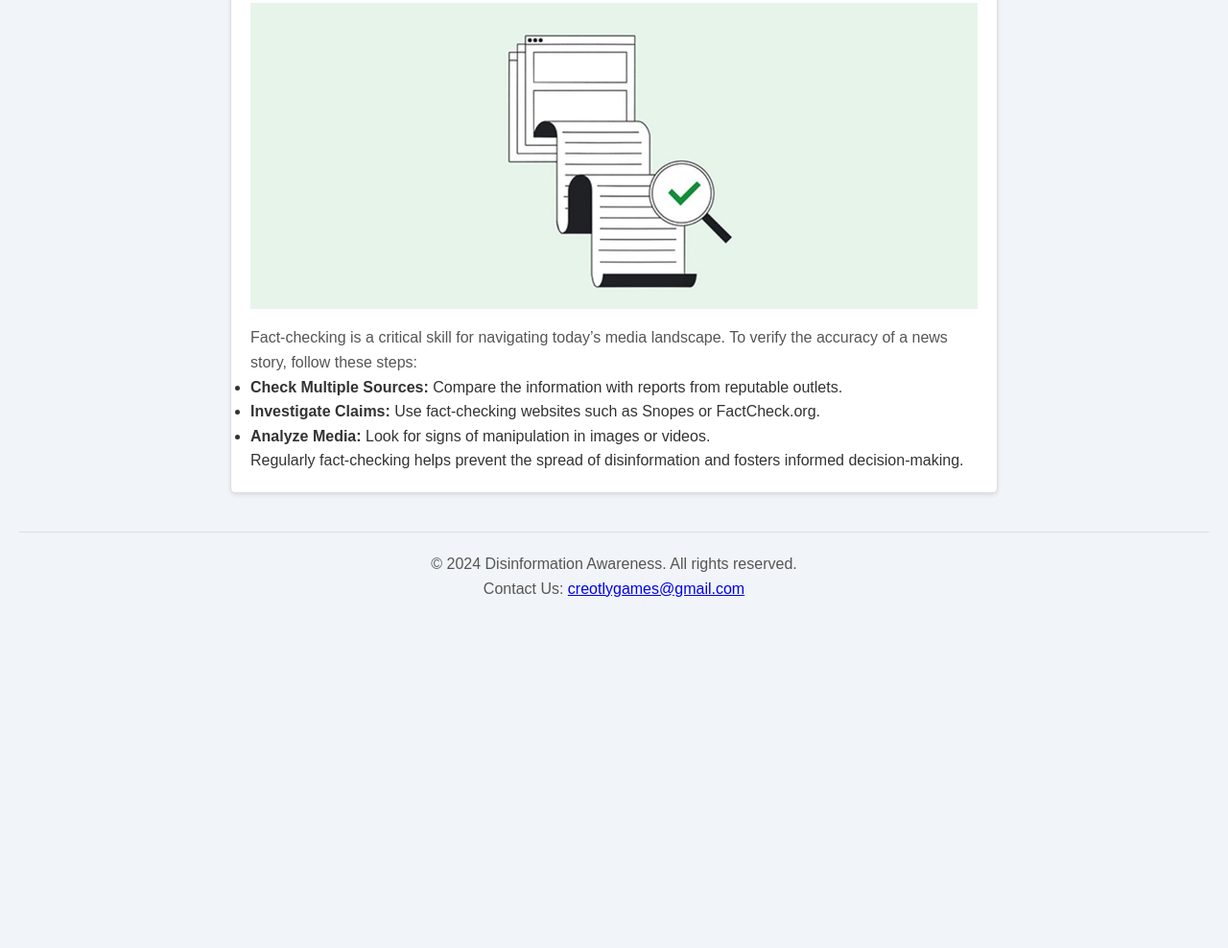
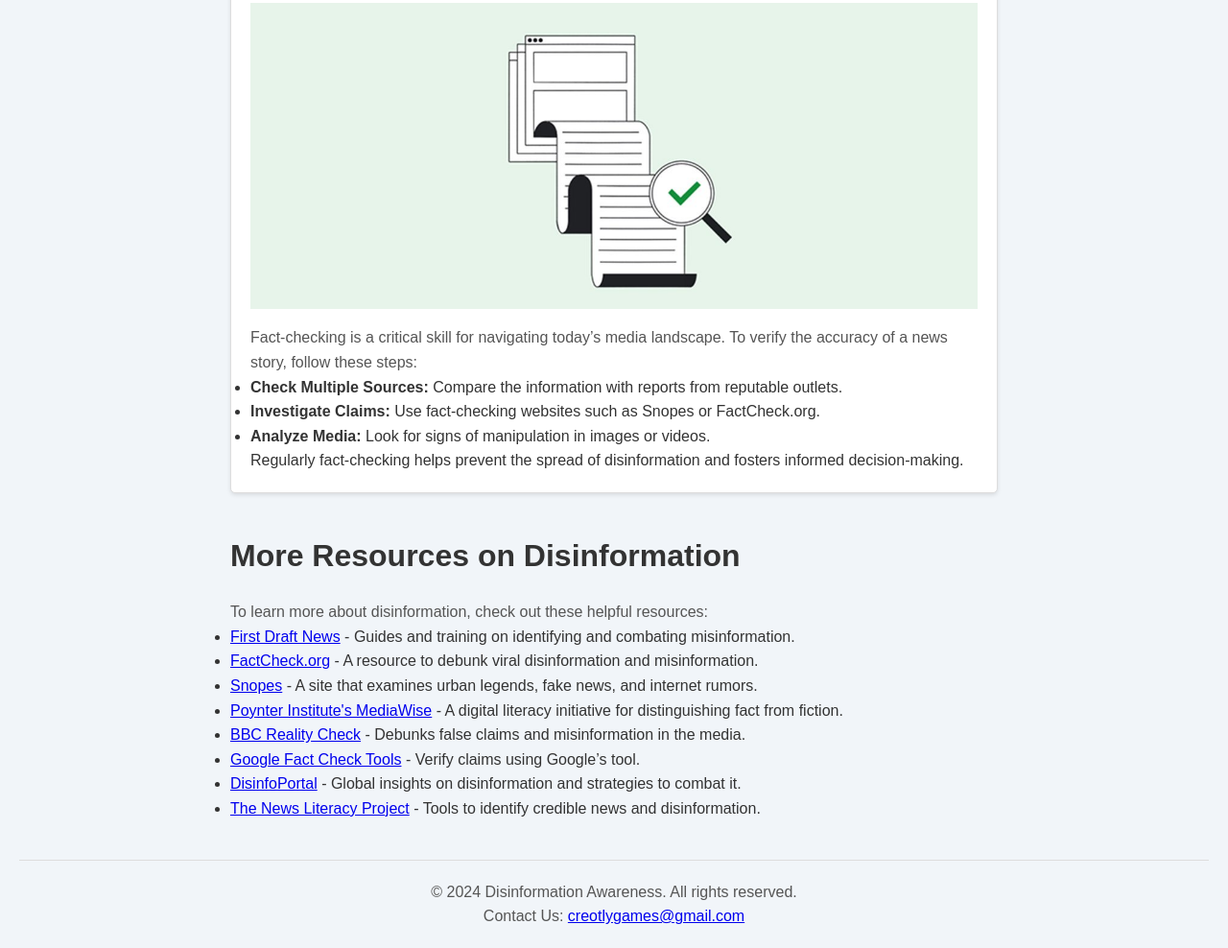
Before and after one commit to Creotly/agentINFO, a plain HTML site: page Web-AgentINFO/index.html in a window 1280 px wide. Shown: the part 3055-4043 px from the top of the page at 96% size. Before the commit the page ends 3701 px from the top, so only its background shows below. Drawn offline with Linux system fonts and the light colour scheme.

Commit message:
Add files via upload

```diff
--- a/Web-AgentINFO/index.html
+++ b/Web-AgentINFO/index.html
@@ -77,6 +77,20 @@
         Regularly fact-checking helps prevent the spread of disinformation and fosters informed decision-making.</p>
       </article>
     </section>
+    <section id="resources" class="resources">
+      <h2>More Resources on Disinformation</h2>
+      <p>To learn more about disinformation, check out these helpful resources:</p>
+      <ul>
+        <li><a href="https://firstdraftnews.org" target="_blank">First Draft News</a> - Guides and training on identifying and combating misinformation.</li>
+        <li><a href="https://www.factcheck.org" target="_blank">FactCheck.org</a> - A resource to debunk viral disinformation and misinformation.</li>
+        <li><a href="https://www.snopes.com" target="_blank">Snopes</a> - A site that examines urban legends, fake news, and internet rumors.</li>
+        <li><a href="https://www.poynter.org/mediawise/" target="_blank">Poynter Institute's MediaWise</a> - A digital literacy initiative for distinguishing fact from fiction.</li>
+        <li><a href="https://www.bbc.com/news/reality_check" target="_blank">BBC Reality Check</a> - Debunks false claims and misinformation in the media.</li>
+        <li><a href="https://toolbox.google.com/factcheck/explorer" target="_blank">Google Fact Check Tools</a> - Verify claims using Google’s tool.</li>
+        <li><a href="https://disinfocloud.com/" target="_blank">DisinfoPortal</a> - Global insights on disinformation and strategies to combat it.</li>
+        <li><a href="https://newslit.org" target="_blank">The News Literacy Project</a> - Tools to identify credible news and disinformation.</li>
+      </ul>
+    </section>
   </main>
 
   <footer id="contact">
```
